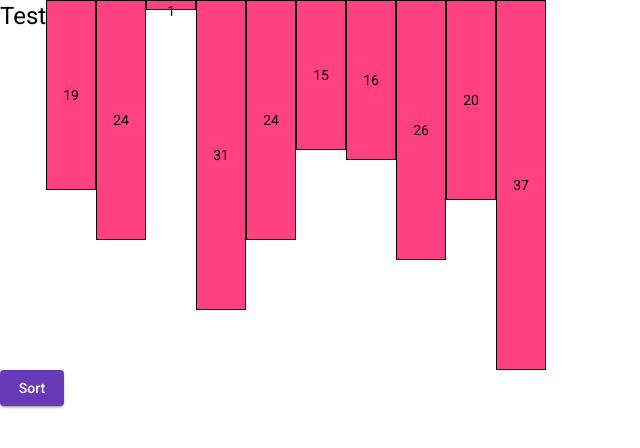
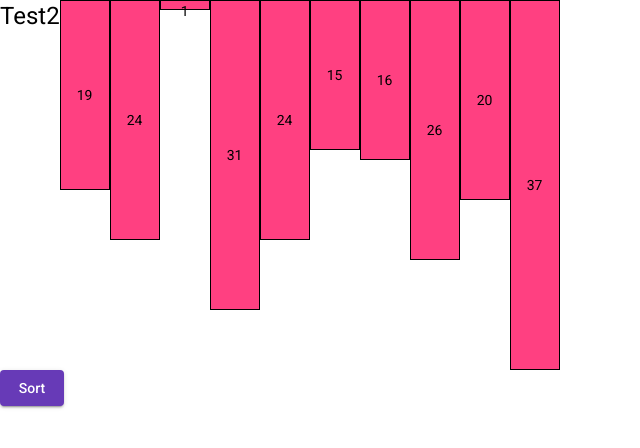
Before and after one commit to VitorSFranca/SortingViwer, an Angular app: page / in a window 1280 px wide. Shown: the top 448 px of the page, without its empty margins (0-640 px from the left). Built offline with nearby package versions, Linux system fonts and the light colour scheme.

Commit message:
Testing CI/CD

```diff
--- a/src/app/viwer/viwer.component.html
+++ b/src/app/viwer/viwer.component.html
@@ -1,5 +1,5 @@
 <div class="viwer-container">
-    <h1>Test</h1>
+    <h1>Test2</h1>
     <div class="viwer-item pm-background"
         *ngFor="let item of sortingArray; let i = index"
         [ngClass]="{
```
